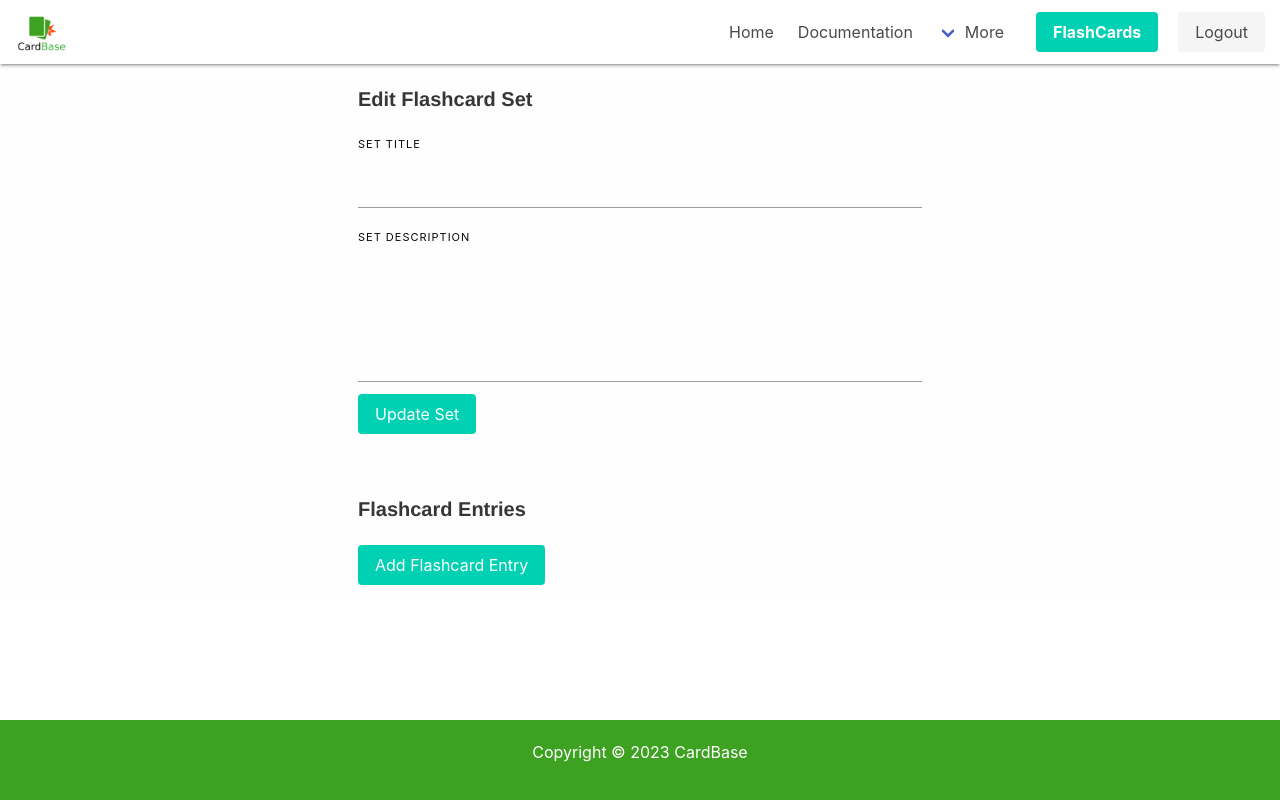
After one commit to williammabotjaeng/cardbase, a Flask app: page /edit_flash_card_set/1 in a window 1280 px wide. The commit adds this page. Run offline with Flask 3, Linux system fonts and the light colour scheme; a user stored in the database is signed in.

Commit message:
entryCount, numbered entries, dynamic fields|

```diff
--- a/app.py
+++ b/app.py
@@ -91,6 +91,11 @@ class FlashCardSetForm(FlaskForm):
     set_title = StringField('Set Title', validators=[InputRequired()])
     set_description = StringField('Set Description', validators=[InputRequired()])
     submit = SubmitField('Create Set')
+
+class FlashCardSetEditForm(FlaskForm):
+    set_title = StringField('Set Title', validators=[InputRequired()])
+    set_description = StringField('Set Description', validators=[InputRequired()])
+    submit = SubmitField('Update Set')
 
 class FlashCardEntryForm(FlaskForm):
     flashcard_set_id = StringField('FlashCardSet ID', validators=[InputRequired()])
@@ -232,7 +237,7 @@ def edit_flash_card_set(set_id):
         flash("Flashcard set not found.")
         return redirect(url_for("flash_card_sets"))
 
-    form = FlashCardSetForm()
+    form = FlashCardSetEditForm()
     if request.method == "POST":
         flash_card_set.set_title = request.form.get("set_title")
         flash_card_set.set_description = request.form.get("set_description")
--- /dev/null
+++ b/templates/edit_flash_card_set.html
@@ -0,0 +1,77 @@
+{% extends "layout.html" %}
+
+{% block content %}
+<div class="container">
+    <br>
+    <div class="columns is-centered">
+        <div class="column is-half">
+            <h5 class="title is-5">Edit Flashcard Set</h5>
+            <form action="{{ url_for('edit_flash_card_set', set_id=flash_card_set.id) }}" method="POST">
+                {{ form.csrf_token }}
+                <div class="field">
+                    <label class="heading">Set Title</label>
+                    <div class="control">
+                        {{ form.set_title(class="input") }}
+                    </div>
+                </div>
+                <div class="field">
+                    <label class="heading">Set Description</label>
+                    <div class="control">
+                        {{ form.set_description(class="textarea") }}
+                    </div>
+                </div>
+                <div class="field">
+                    <div class="control">
+                        {{ form.submit(class="button is-primary") }}
+                    </div>
+                </div>
+            </form>
+        </div>
+    </div>
+
+    <br>
+
+    <div class="columns is-centered">
+        <div class="column is-half">
+            <h5 class="title is-5">Flashcard Entries</h3>
+            <div id="flashcard-entries">
+                <!-- Flashcard entry items will be dynamically added here -->
+            </div>
+            <button class="button is-primary" id="add-flashcard-entry">Add Flashcard Entry</button>
+        </div>
+    </div>
+</div>
+
+<script>
+   document.addEventListener("DOMContentLoaded", function() {
+    var flashcardEntries = document.getElementById("flashcard-entries");
+    var addFlashcardEntryButton = document.getElementById("add-flashcard-entry");
+    var entryCount = 0;
+
+    addFlashcardEntryButton.addEventListener("click", function() {
+        entryCount++;
+
+        var entry = document.createElement("div");
+        entry.innerHTML = `
+            <br>
+            ${entryCount}.
+            <div class="field">
+                <label class="heading large">Term</label>
+                <div class="control">
+                    <input type="text" name="flashcard_term_${entryCount}" class="input">
+                </div>
+            </div>
+            <div class="field">
+                <label class="heading large">Definition</label>
+                <div class="control">
+                    <input type="text" name="flashcard_definition_${entryCount}" class="input">
+                </div>
+            </div>
+        `;
+
+        flashcardEntries.appendChild(entry);
+    });
+});
+</script>
+
+{% endblock %}
--- a/templates/layout.html
+++ b/templates/layout.html
@@ -89,7 +89,7 @@
       <header class="primary-bg container row s12" style="width: 100%">
         {% block header %}{% endblock %}
       </header>
-      <main style="width: 100%">
+      <main style="width: 100%; overflow-y: auto; margin-bottom: 3%;">
         {% block content %}{% endblock %}
       </main>
 <footer class="layout-footer">
```
